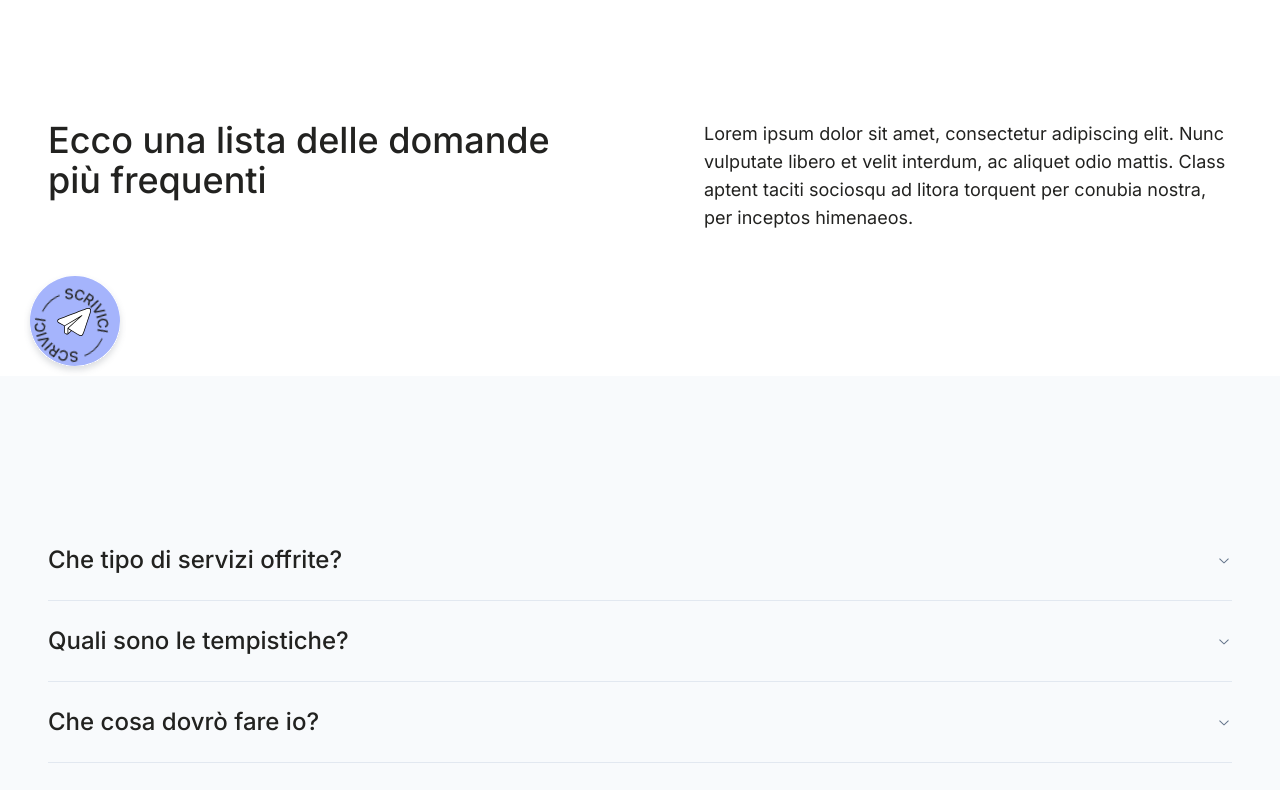
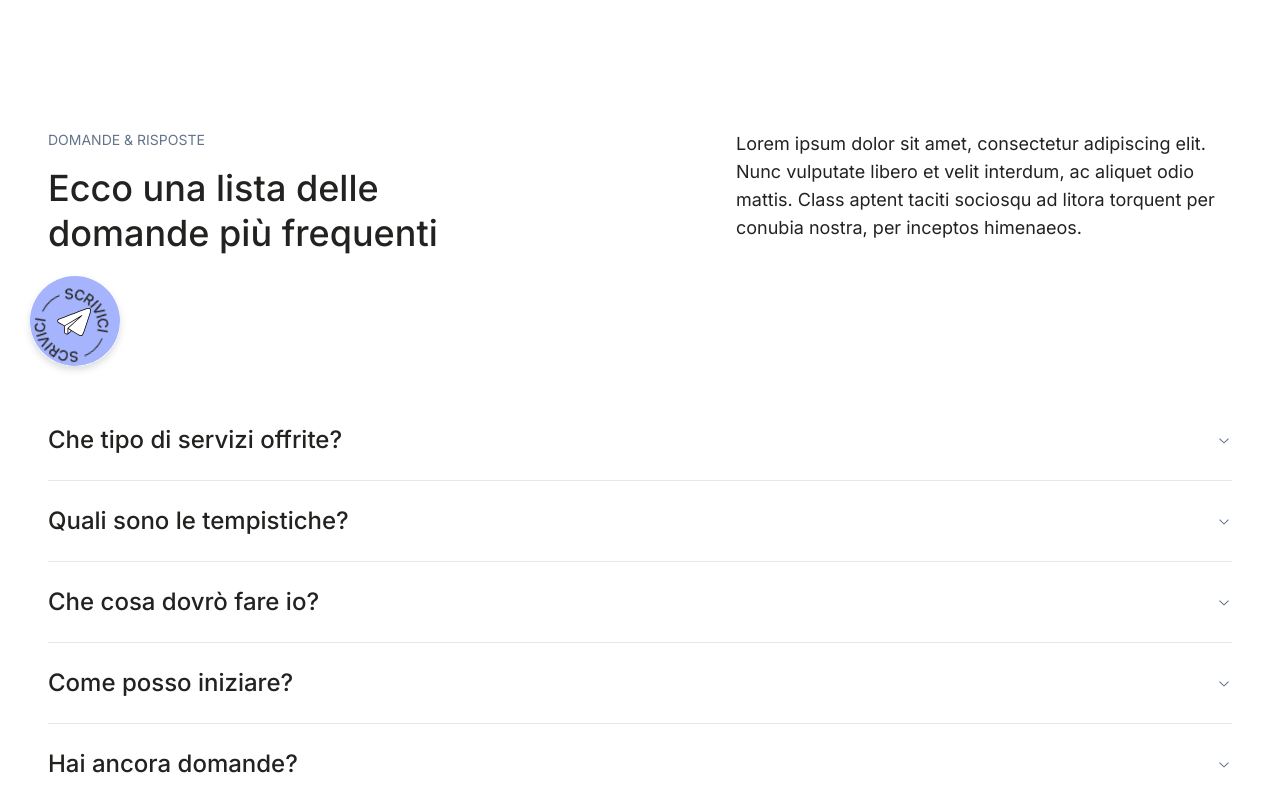
Before and after one commit to classifit/classifit-website, a Next.js app: page /aiuto in a window 1280 px wide. Shown: the part 400-1190 px from the top of the page. Built offline with nearby package versions, Linux system fonts and the light colour scheme.

Commit message:
help page layout

```diff
--- a/app/aiuto/page.tsx
+++ b/app/aiuto/page.tsx
@@ -17,12 +17,13 @@ export default function Help() {
       />
       <Paragraph
         cta={false}
-        subtitle={false}
+        subtitle
+        subtitleText="Domande & Risposte"
         title="Ecco una lista delle domande più frequenti"
         body="Lorem ipsum dolor sit amet, consectetur adipiscing elit. Nunc vulputate libero et velit interdum, ac aliquet odio mattis. Class aptent taciti sociosqu ad litora torquent per conubia nostra, per inceptos himenaeos."
       />
-      <div className="bg-card text-card-foreground">
-        <section>
+      <div className="bg-light text-light-foreground">
+        <div className="px-12 pt-0 pb-36 max-w-[1280px] mx-auto">
           <Accordion type="single" collapsible>
             <AccordionItem value="item-1">
               <AccordionTrigger>Che tipo di servizi offrite?</AccordionTrigger>
@@ -65,7 +66,7 @@ export default function Help() {
               </AccordionContent>
             </AccordionItem>
           </Accordion>
-        </section>
+        </div>
       </div>
       <About title="Non hai trovato le risposte che cercavi?" body="Non esitare a contattarci tramite i DM di Instagram o tramite email - Saremo felici di risponderti!"/>
     </>
--- a/app/globals.css
+++ b/app/globals.css
@@ -84,7 +84,7 @@
     @apply bg-background text-foreground;
   }
   h1 {
-    @apply text-4xl
+    @apply text-4xl leading-tight
   }
   h2 {
     @apply text-3xl
--- a/components/sections/paragraph.tsx
+++ b/components/sections/paragraph.tsx
@@ -14,7 +14,7 @@ export default function Paragraph(props: Props) {
   return (
     <div className="bg-light text-light-foreground">
       <section>
-        <div className="flex justify-between gap-32">
+        <div className="flex justify-between gap-48">
           <div className="flex flex-col gap-4 w-1/2">
             {props.subtitle && (
               <div className="uppercase text-muted-foreground text-sm">
```
